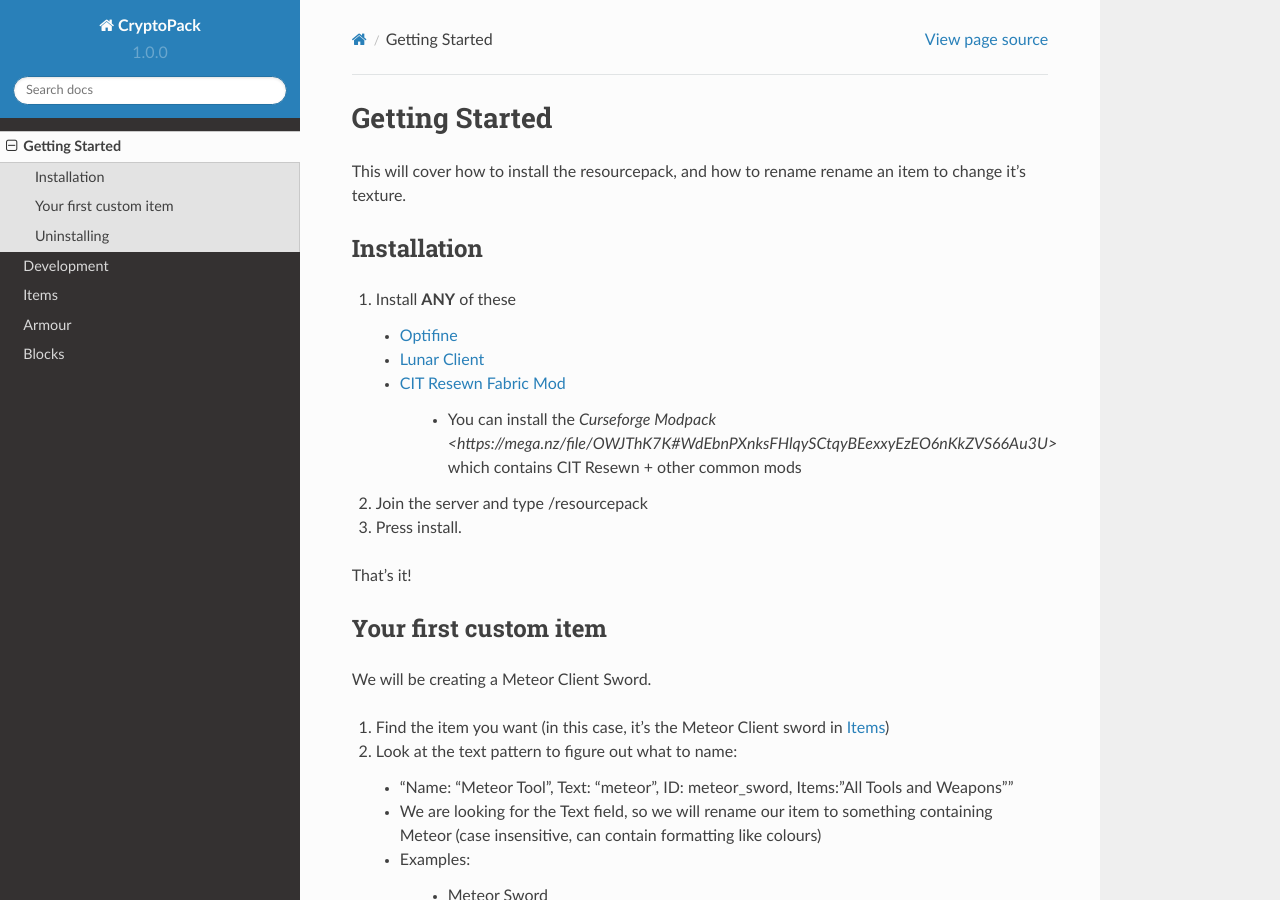
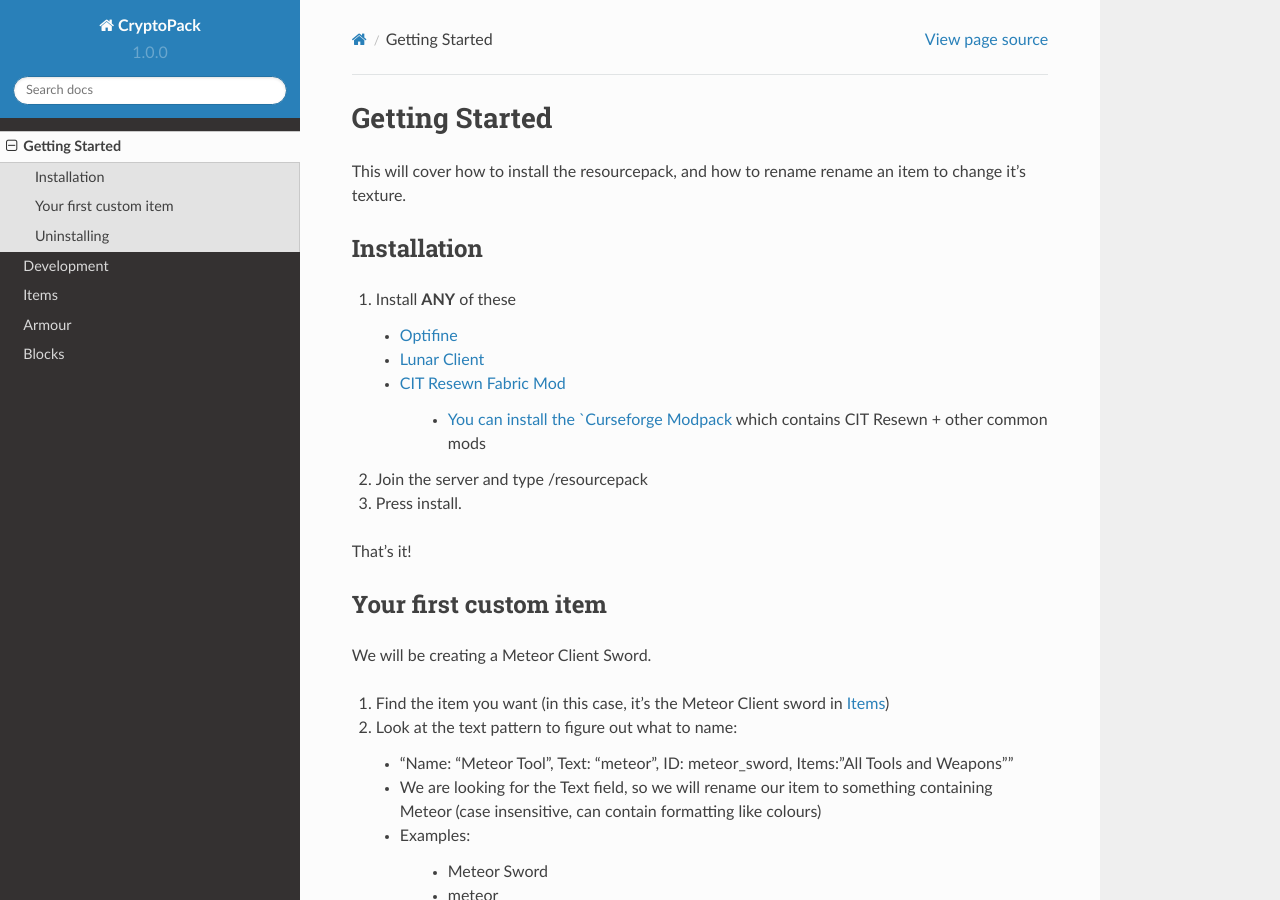
Before and after one commit to Shwabbaa/cryptopack-docs, a Sphinx documentation site: the page built from docs/source/getting_started.rst, in a window 1280 px wide and 900 px high. Built offline with Sphinx 7.4.7 and the Read the Docs theme 2.0.0, drawn with Linux system fonts in a browser that asks for light colours; pages that are not in the unit, such as notebooks, are missing from menus.

Commit message:
Update getting_started.rst

```diff
--- a/docs/source/getting_started.rst
+++ b/docs/source/getting_started.rst
@@ -14,7 +14,7 @@
 
    * `CIT Resewn Fabric Mod <https://www.curseforge.com/minecraft/mc-mods/cit-resewn>`_
 
-      * You can install the `Curseforge Modpack <https://mega.nz/file/OWJThK7K#WdEbnPXnksFHlqySCtqyBEexxyEzEO6nKkZVS66Au3U>` which contains CIT Resewn + other common mods
+      * `You can install the `Curseforge Modpack <https://mega.nz/file/OWJThK7K#WdEbnPXnksFHlqySCtqyBEexxyEzEO6nKkZVS66Au3U>`_ which contains CIT Resewn + other common mods
 
 #. Join the server and type /resourcepack
 #. Press install.
```
